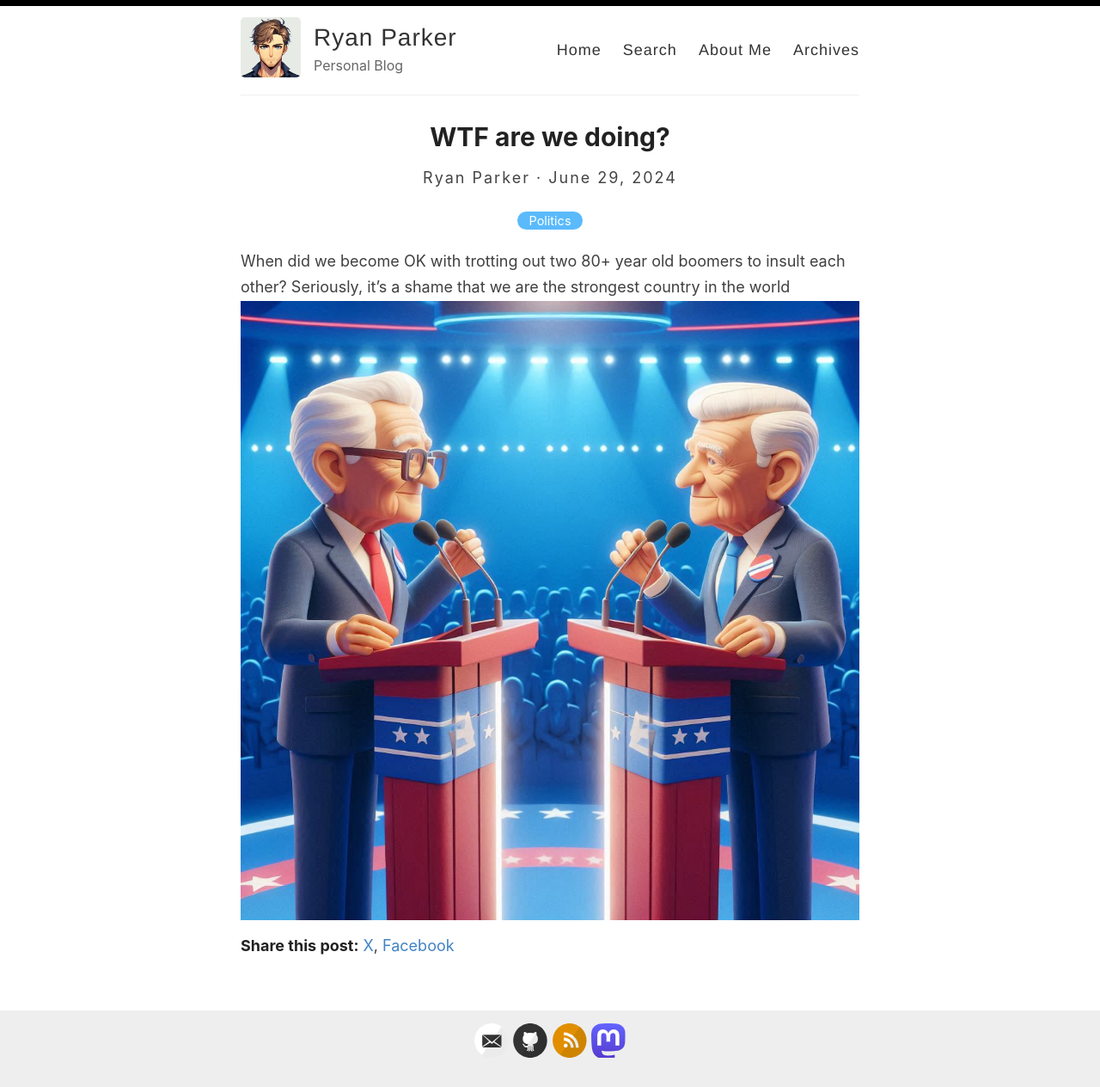
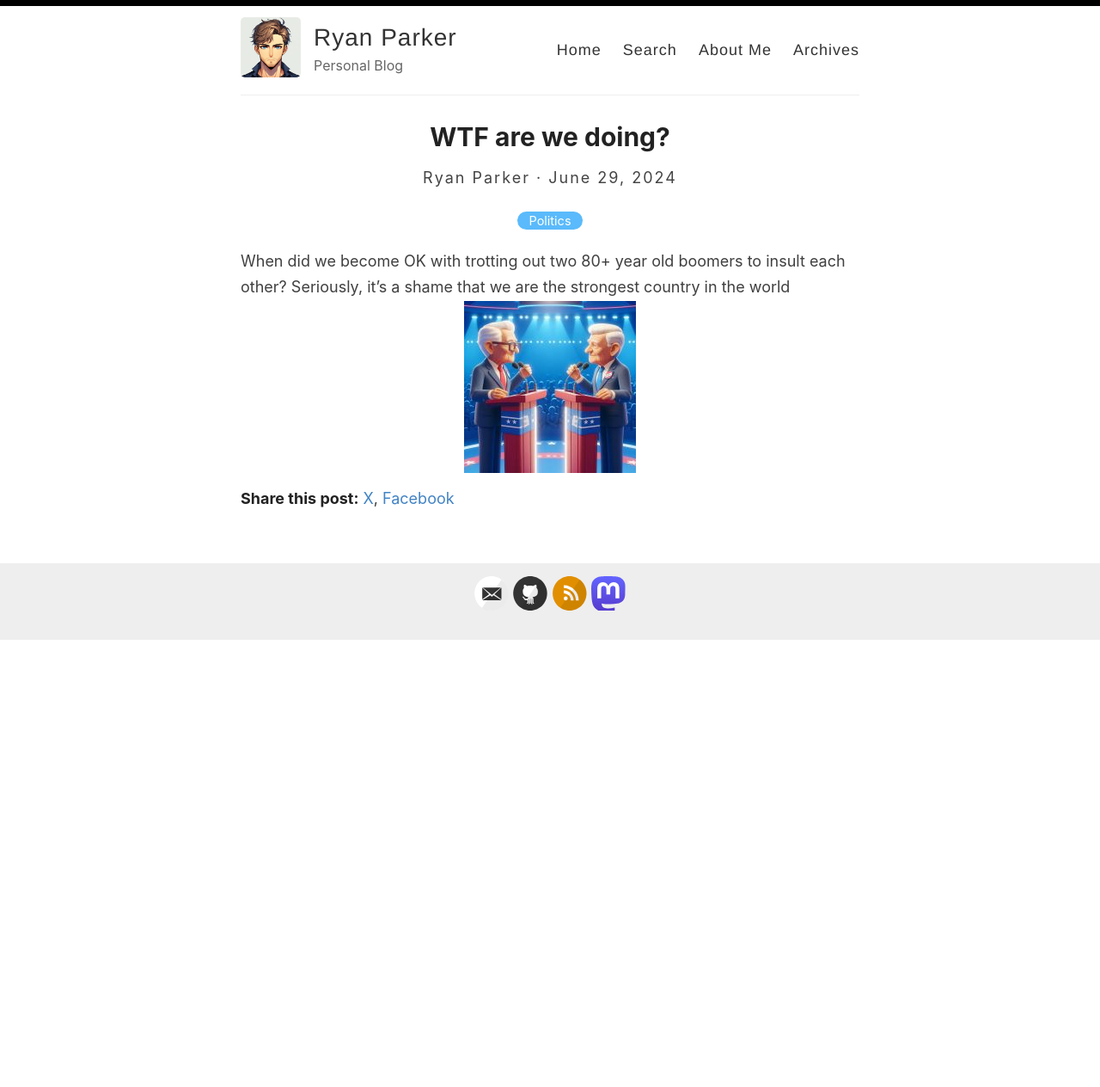
Before and after one commit to ryanparkr/ryanparkr.github.io, a Jekyll site: the page built from _posts/2024-06-29-wtf_are_we_doing.md, in a window 1280 px wide. Shown: the whole page at 86% size. Built offline with Jekyll 4.4.1, drawn with Linux system fonts in a browser that asks for light colours; comment, search, counter and statistics services are not loaded; after the commit the page ends 900 px from its top, so only the background shows below that.

Commit message:
Update 2024-06-29-wtf_are_we_doing.md

```diff
--- a/_posts/2024-06-29-wtf_are_we_doing.md
+++ b/_posts/2024-06-29-wtf_are_we_doing.md
@@ -6,4 +6,4 @@ excerpt: When did we become OK with trotting out two 80+ year old boomers to ins
 ---
 
 When did we become OK with trotting out two 80+ year old boomers to insult each other? Seriously, it's a shame that we are the strongest country in the world
- ![Presidential Debate](/images/biden-trump.jpeg)
+ ![Presidential Debate](/images/biden-trump.jpg)
```
